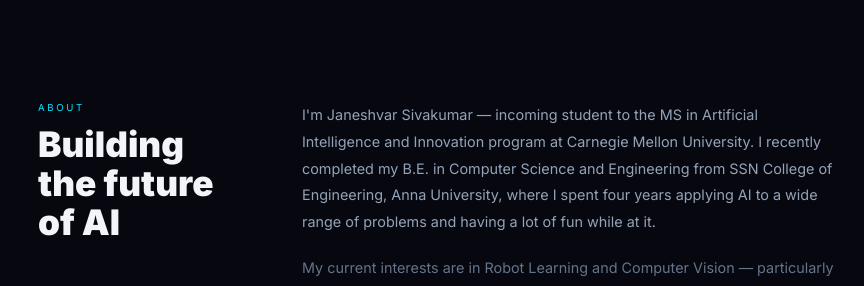
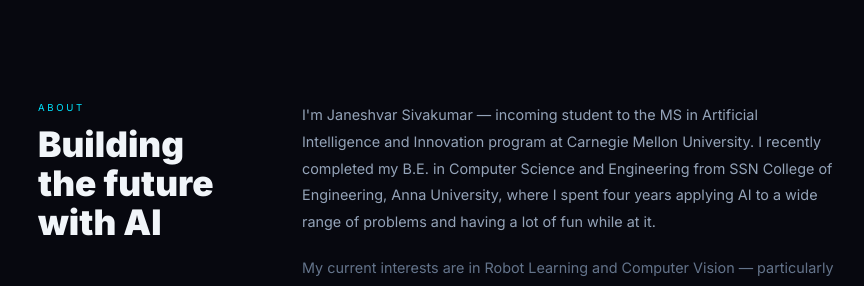
Before and after one commit to juicjaane/juicjaane.github.io, a React (Vite) app: page / in a window 1280 px wide. Shown: the part 1220-1506 px from the top of the page, without its empty margins (204-1068 px from the left). Built offline with nearby package versions, Linux system fonts and the light colour scheme.

Commit message:
Update About heading to 'Building the future with AI'

```diff
--- a/portfolio.jsx
+++ b/portfolio.jsx
@@ -591,7 +591,7 @@ export default function Portfolio() {
         <div className="about-grid" style={{ display: "grid", gridTemplateColumns: "200px 1fr", gap: "4rem", alignItems: "start" }}>
           <div>
             <div className="lbl" style={{ color: "#00e5ff", marginBottom: "0.75rem" }}>About</div>
-            <h2 style={{ fontSize: "2.2rem", fontWeight: 800, lineHeight: 1.1, color: "#f1f5f9" }}>Building the future of AI</h2>
+            <h2 style={{ fontSize: "2.2rem", fontWeight: 800, lineHeight: 1.1, color: "#f1f5f9" }}>Building the future with AI</h2>
           </div>
           <div style={{ color: "#64748b", lineHeight: 1.85, fontSize: "0.9rem" }}>
             <p style={{ marginBottom: "1.2rem", color: "#94a3b8" }}>I'm Janeshvar Sivakumar — incoming student to the MS in Artificial Intelligence and Innovation program at Carnegie Mellon University. I recently completed my B.E. in Computer Science and Engineering from SSN College of Engineering, Anna University, where I spent four years applying AI to a wide range of problems and having a lot of fun while at it.</p>
```
